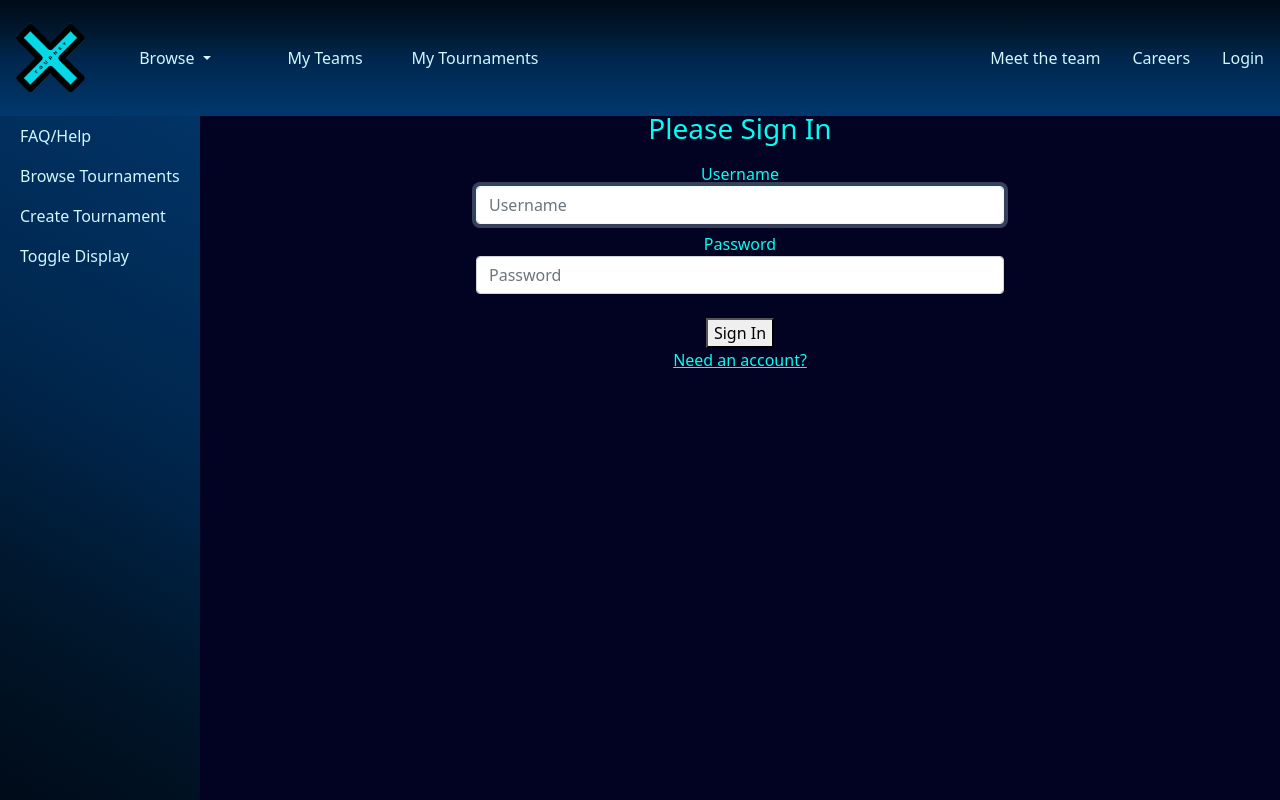
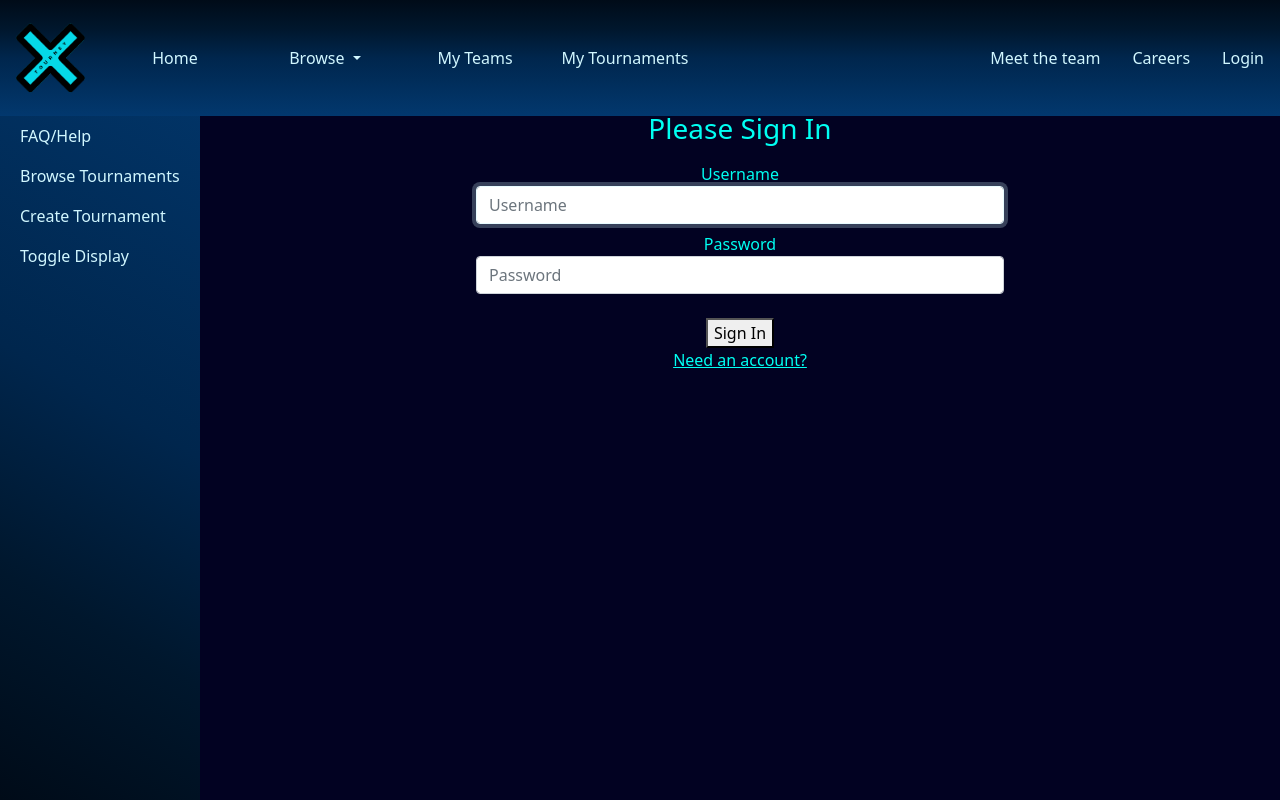
Before and after one commit to soli-codes/X-Tourney, a Vue app in the folder frontend/: page /login in a window 1280 px wide. Built offline with nearby package versions, Linux system fonts and the light colour scheme.

Commit message:
added nextMatch to matches model and jdbc map method, added home button to navbar

```diff
--- a/frontend/src/components/NavBar.vue
+++ b/frontend/src/components/NavBar.vue
@@ -22,6 +22,14 @@
     </button>
     <div class="collapse navbar-collapse" id="navbarSupportedContent">
       <ul class="navbar-nav me-auto mb-2 mb-lg-0">
+        <li class="nav-item sizing collapse-size">
+          <router-link
+            :to="{ name: 'home' }"
+            class="nav-link text-primary"
+            href="#"
+            >Home</router-link
+          >
+        </li>
         <li class="nav-item dropdown sizing collapse-size">
           <a
             class="nav-link dropdown-toggle text-primary"
@@ -132,4 +140,5 @@ export default {
   transform: rotate(360deg);
   transition-duration: 750ms;
 }
+
 </style>
```
Also changed, not shown: 2 other files (tests, documents, lock files or other folders).
